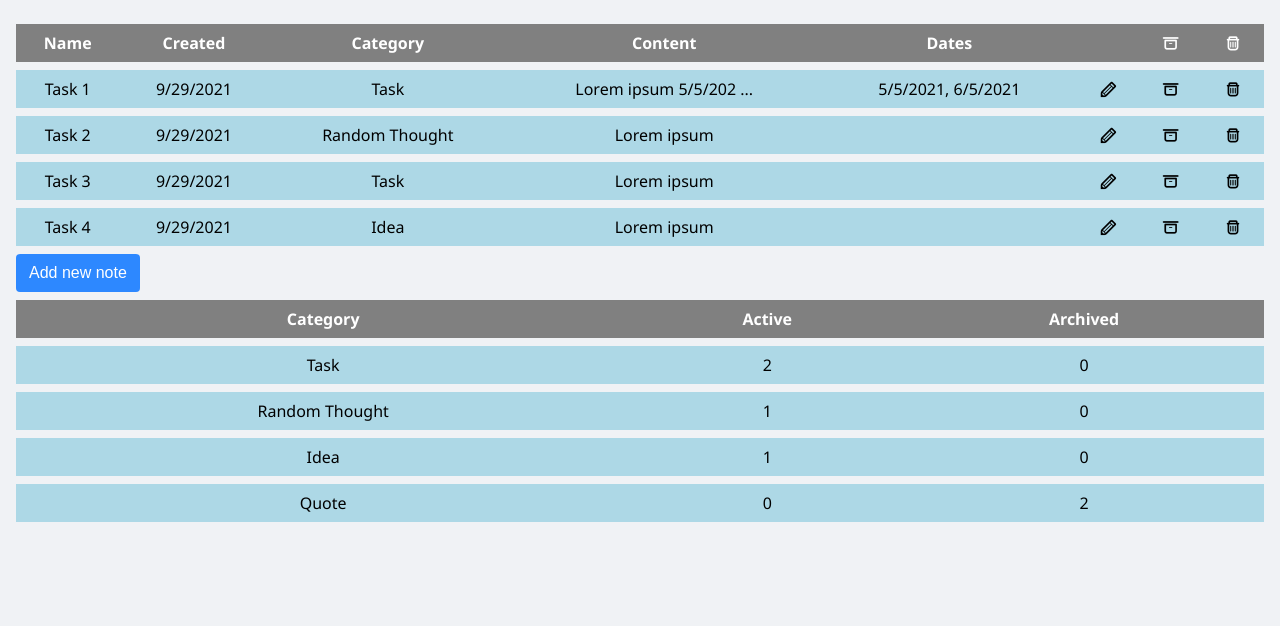
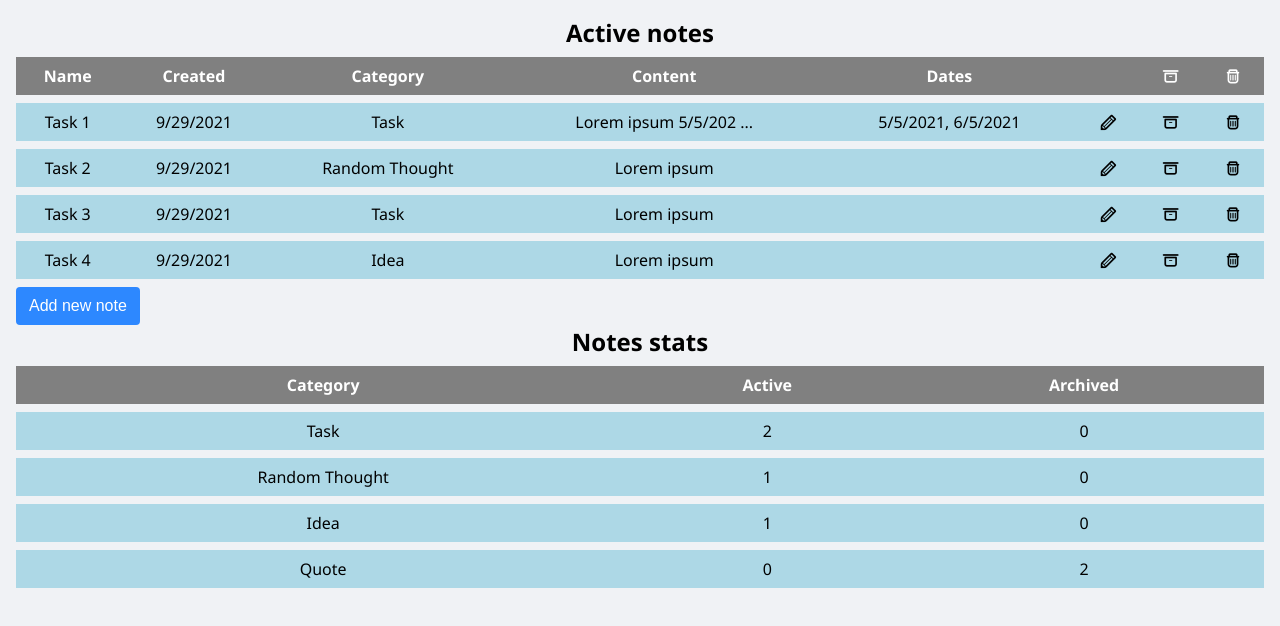
Before and after one commit to vimlut/hometask-2, a React (Create React App) app: page / in a window 1280 px wide. Shown: the top 626 px of the page. Built offline with nearby package versions, Linux system fonts and the light colour scheme.

Commit message:
code refactored

```diff
--- a/src/components/NotesStats/NoteStats.jsx
+++ b/src/components/NotesStats/NoteStats.jsx
@@ -31,6 +31,9 @@ const NotesStats = () => {
 
   return (
     <table className="data-table">
+      <caption>
+        <h2>Notes stats</h2>
+      </caption>
       <tbody>
         <tr>
           <th>Category</th>
--- a/src/components/NotesTable/NotesTable.jsx
+++ b/src/components/NotesTable/NotesTable.jsx
@@ -25,6 +25,7 @@ const NotesTable = () => {
   const activeNotes = notes.filter((note) => !note.isArchived);
   const archivedNotes = notes.filter((note) => note.isArchived);
   const data = showActive ? activeNotes : archivedNotes;
+  const tableCaption = showActive ? 'Active notes' : 'Archived notes';
   function handleDeleteNote(noteId) {
     if (confirm('Are you sure you want to delete this note?')) {
       dispatch(deleteNote(noteId));
@@ -77,6 +78,9 @@ const NotesTable = () => {
   return (
     <section>
       <table className="data-table">
+        <caption>
+          <h2>{tableCaption}</h2>
+        </caption>
         <tbody>
           <tr>
             <th>Name</th>
@@ -85,8 +89,21 @@ const NotesTable = () => {
             <th>Content</th>
             <th>Dates</th>
             <th />
-            <th><UIIconButton icon="arch" onClick={handleToggleActive} /></th>
-            <th><UIIconButton icon="del" onClick={handleDeleteAllNotes} /></th>
+            <th>
+              <UIIconButton
+                icon="arch"
+                onClick={handleToggleActive}
+                label="Toggle active/archived notes"
+              />
+            </th>
+            <th>
+              <UIIconButton
+                icon="del"
+                onClick={handleDeleteAllNotes}
+                label="Delete all notes"
+                disabled={!data.length}
+              />
+            </th>
           </tr>
           {data.length ? (data.map((item) => (
             <NotesTableItem
--- a/src/components/NotesTable/NotesTableItem/NotesTableItem.jsx
+++ b/src/components/NotesTable/NotesTableItem/NotesTableItem.jsx
@@ -31,9 +31,28 @@ const NotesTableItem = (props) => {
       <td>{category}</td>
       <td>{description}</td>
       <td>{dates}</td>
-      <td>{!isArchived && <UIIconButton icon="edit" onClick={handleEditNote} />}</td>
-      <td><UIIconButton icon="arch" onClick={handleArchiveNote} /></td>
-      <td><UIIconButton icon="del" onClick={handleDeleteNote} /></td>
+      <td>
+        <UIIconButton
+          icon="edit"
+          onClick={handleEditNote}
+          label="Edit note"
+          disabled={isArchived}
+        />
+      </td>
+      <td>
+        <UIIconButton
+          icon="arch"
+          onClick={handleArchiveNote}
+          label={isArchived ? 'Unarchive note' : 'Archive note'}
+        />
+      </td>
+      <td>
+        <UIIconButton
+          icon="del"
+          onClick={handleDeleteNote}
+          label="Delete note"
+        />
+      </td>
     </tr>
   );
 };
--- a/src/components/UI/UIIconButton/UIIconButton.jsx
+++ b/src/components/UI/UIIconButton/UIIconButton.jsx
@@ -3,14 +3,19 @@ import './UIIconButton.scss';
 
 const UIIconButton = (props) => {
   const {
-    onClick, icon, text,
+    onClick, icon, label, disabled,
   } = props;
   const buttonClassName = `ui-ibtn ui-ibtn--${icon}`;
 
   return (
-    <button type="button" className={buttonClassName} onClick={onClick}>
-      {text}
-    </button>
+    <button
+      type="button"
+      className={buttonClassName}
+      onClick={onClick}
+      title={label}
+      aria-label={label}
+      disabled={disabled}
+    />
   );
 };
 
```
